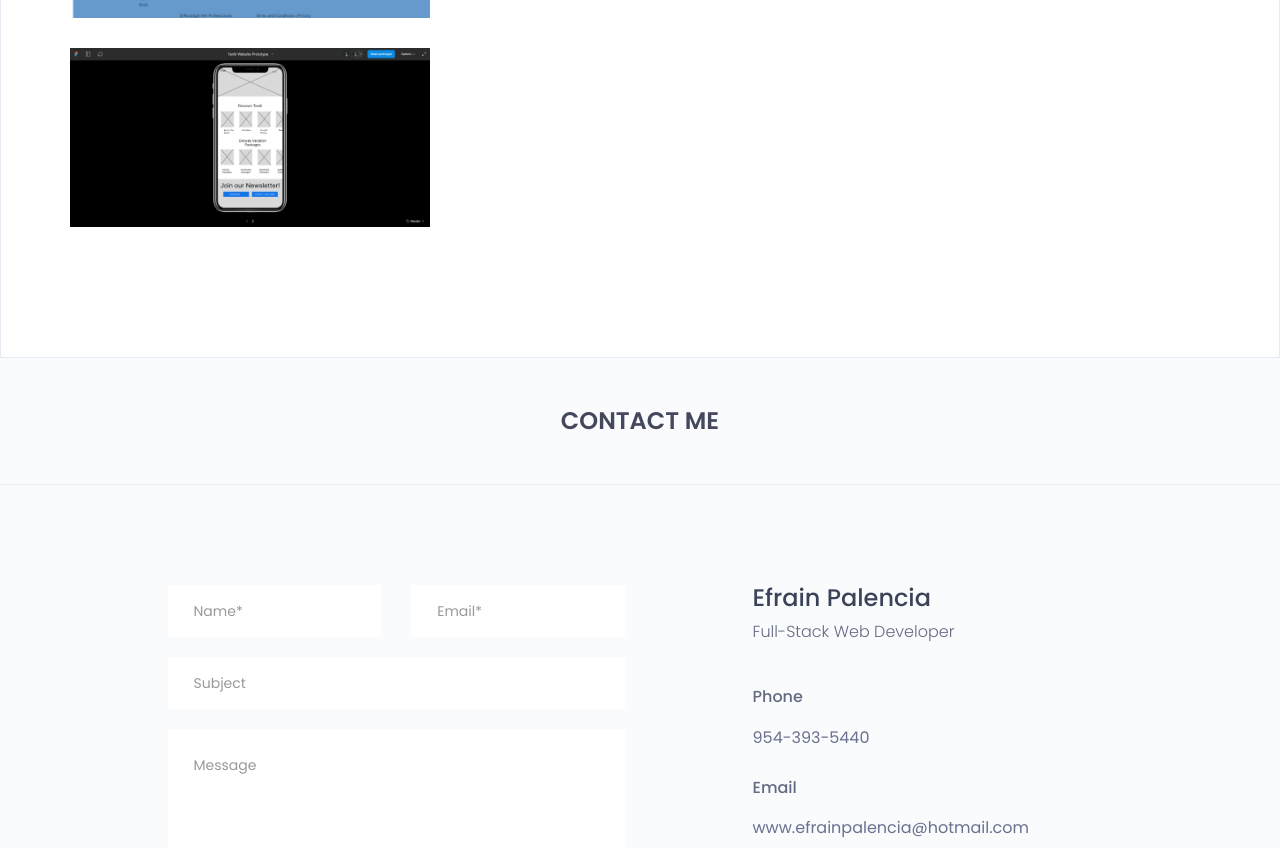
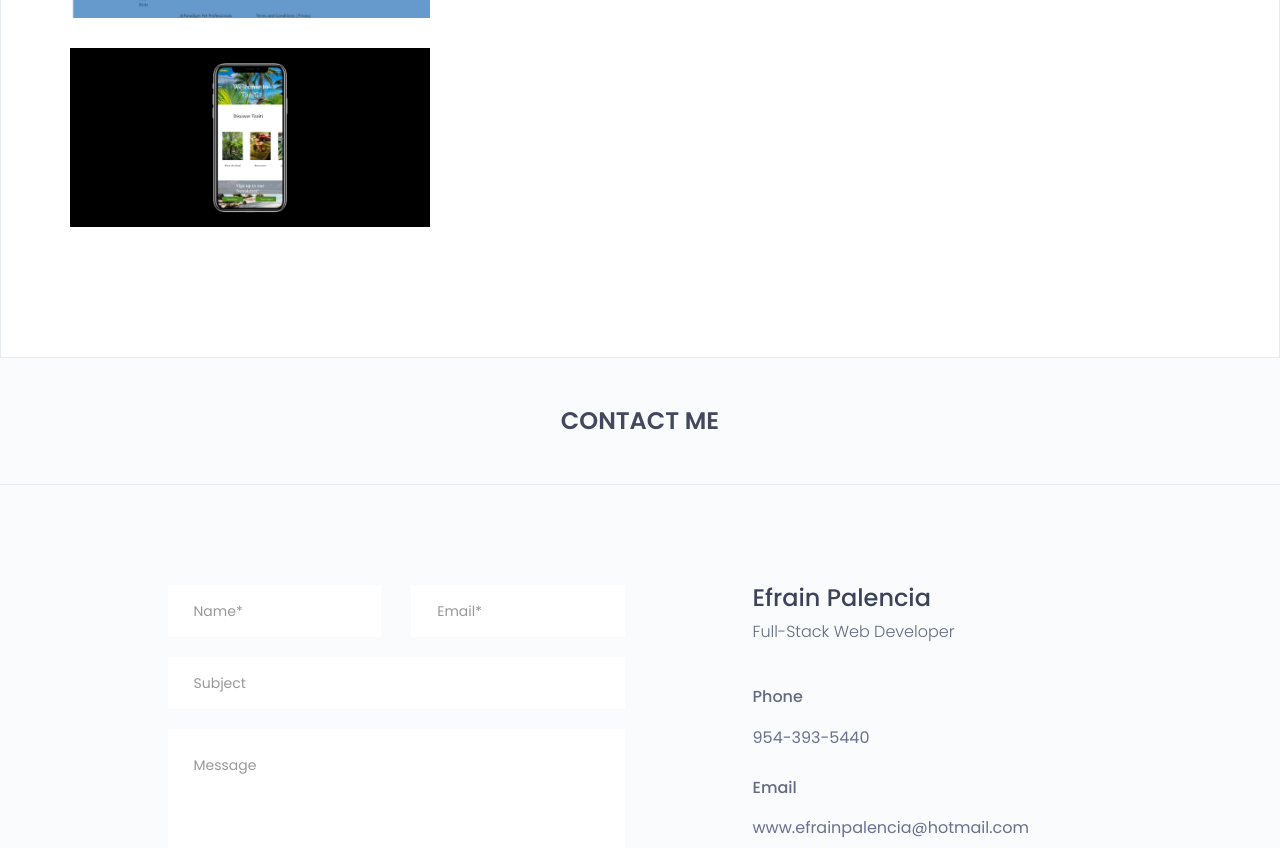
Before and after one commit to Dealer03/portfolio-v.1.2, a website: page efrain-v1.0/index.html in a window 1280 px wide. Shown: the part 4293-5141 px from the top of the page. Drawn offline with nearby package versions, Linux system fonts and the light colour scheme.

Commit message:
Updates portfolio image

```diff
--- a/efrain-v1.0/index.html
+++ b/efrain-v1.0/index.html
@@ -589,7 +589,7 @@
 										</div><!-- /.isotope-overlay -->
 									</div><!-- /.item -->
 									<div class="item">
-										<img src="assets/images/portfolio/User-experience-protoype.jpeg" alt="portfolio image"/>
+										<img src="assets/images/portfolio/Web capture_28-11-2023_74813_www.figma.com.jpeg" alt="portfolio image"/>
 										<div class="isotope-overlay">
 											<a href="https://www.figma.com/proto/XOzDbOqUbHuhKnbf3l17rr/Taniti-Prototype?page-id=0%3A1&type=design&node-id=1-2&viewport=292%2C112%2C0.25&t=8YZ4kTI6bXxJpgNA-1&scaling=scale-down&starting-point-node-id=1%3A2&mode=design">
 												ui/ux design
```
Also changed, not shown: efrain-v1.0/assets/images/portfolio/Web capture_28-11-2023_74813_www.figma.com.jpeg (added).
